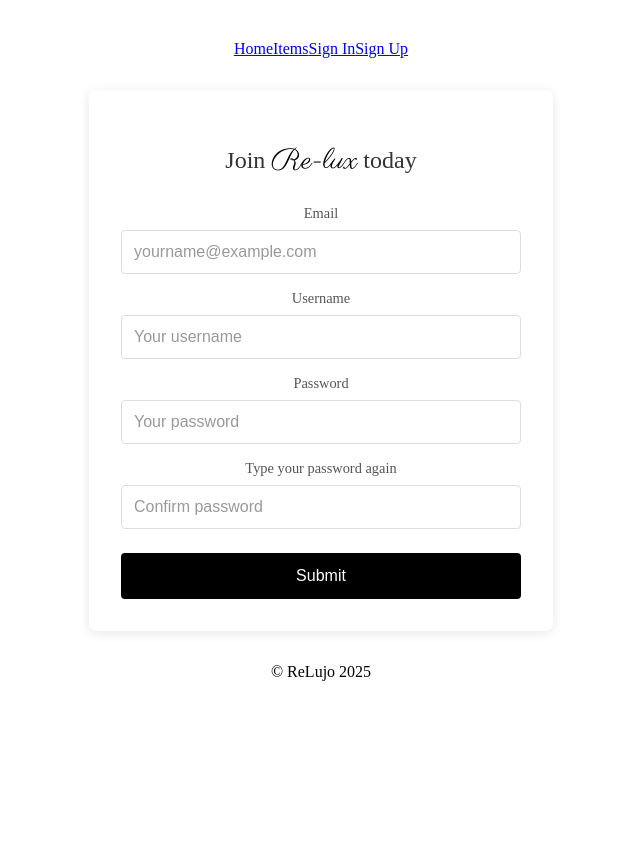
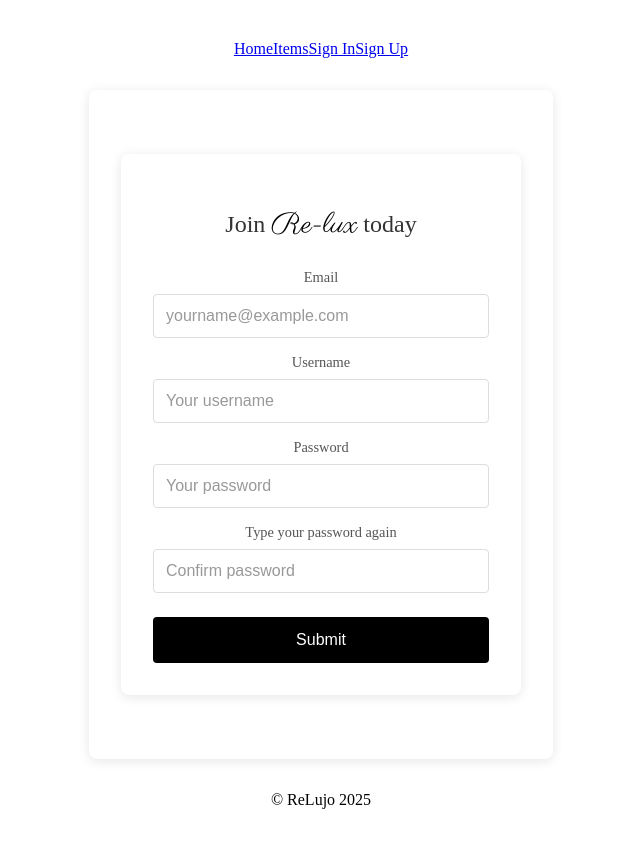
Before and after one commit to TonyRod116/Re-Lux-frontend, a React (Vite) app: page /sign-up in a window 1280 px wide. Shown: the whole page, without its empty margins (319-959 px from the left). Before the commit the page ends 800 px from the top, so only its background shows below. Built offline with nearby package versions, Linux system fonts and the light colour scheme; no server answers.

Commit message:
fixing server connection

```diff
--- a/src/components/SignUpForm/SignUpForm.jsx
+++ b/src/components/SignUpForm/SignUpForm.jsx
@@ -25,14 +25,18 @@ export default function SignUpForm(){
   // * Functions
   const handleSubmit = async (e) => {
     e.preventDefault()
+    console.log('Form submitted with data:', formData)
     try {
+      console.log('Calling signUp...')
       const { data } = await signUp(formData)
+      console.log('SignUp response:', data)
       setToken(data.token)
       setUser(getUser())
+      console.log('Navigating to home...')
       navigate('/')
     } catch (error) {
-      console.log(error)
-      setErrors(error.response.data)
+      console.log('SignUp error:', error)
+      setErrors(error.response?.data || {})
     }
   }
 
@@ -43,7 +47,7 @@ export default function SignUpForm(){
   }
 
   return (
-    <form onSubmit={handleSubmit}>
+    <form className='form' onSubmit={handleSubmit}>
       <h2>Join <span className='brand-font'>Re-lux</span> today</h2>
       <label htmlFor="email">Email</label>
       <input type="email" name="email" id="email" placeholder='yourname@example.com' value={formData.email} onChange={handleChange} />
```
Also changed, not shown: 1 other file (tests, documents, lock files or other folders).
